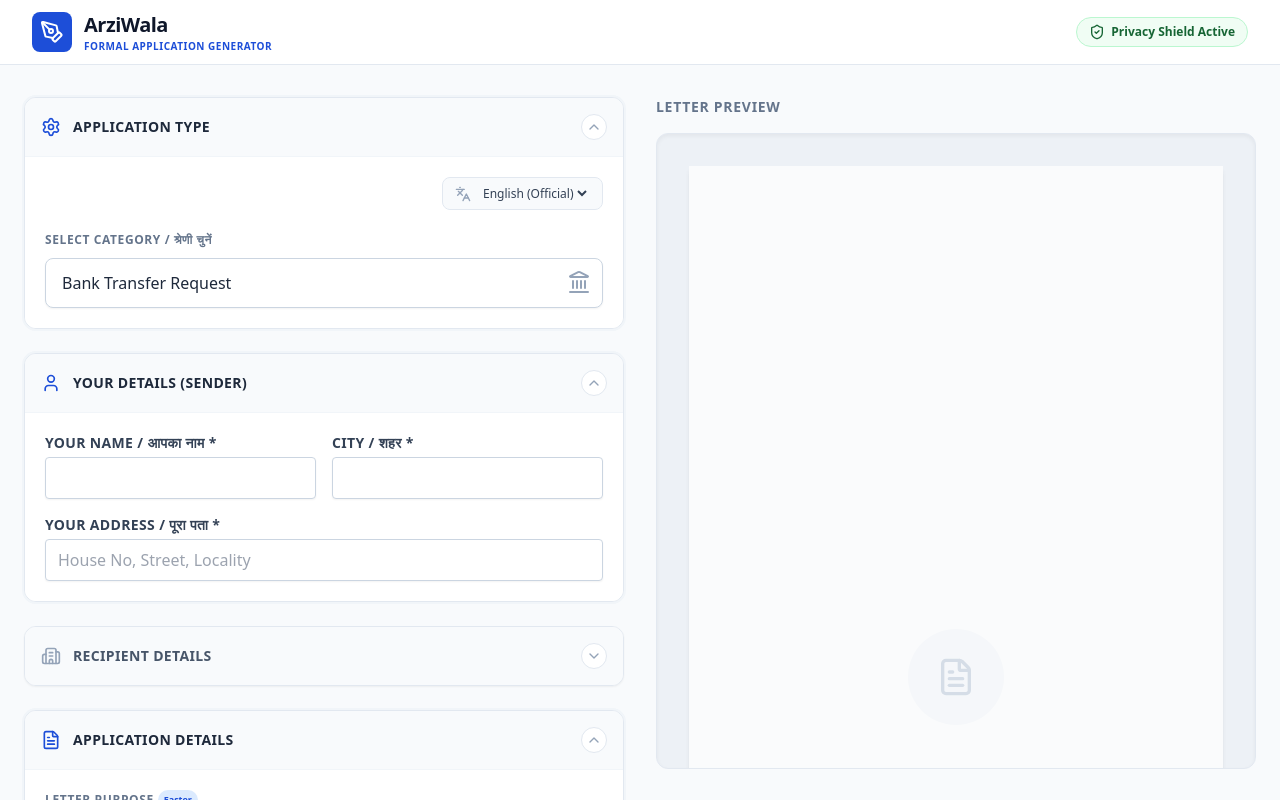
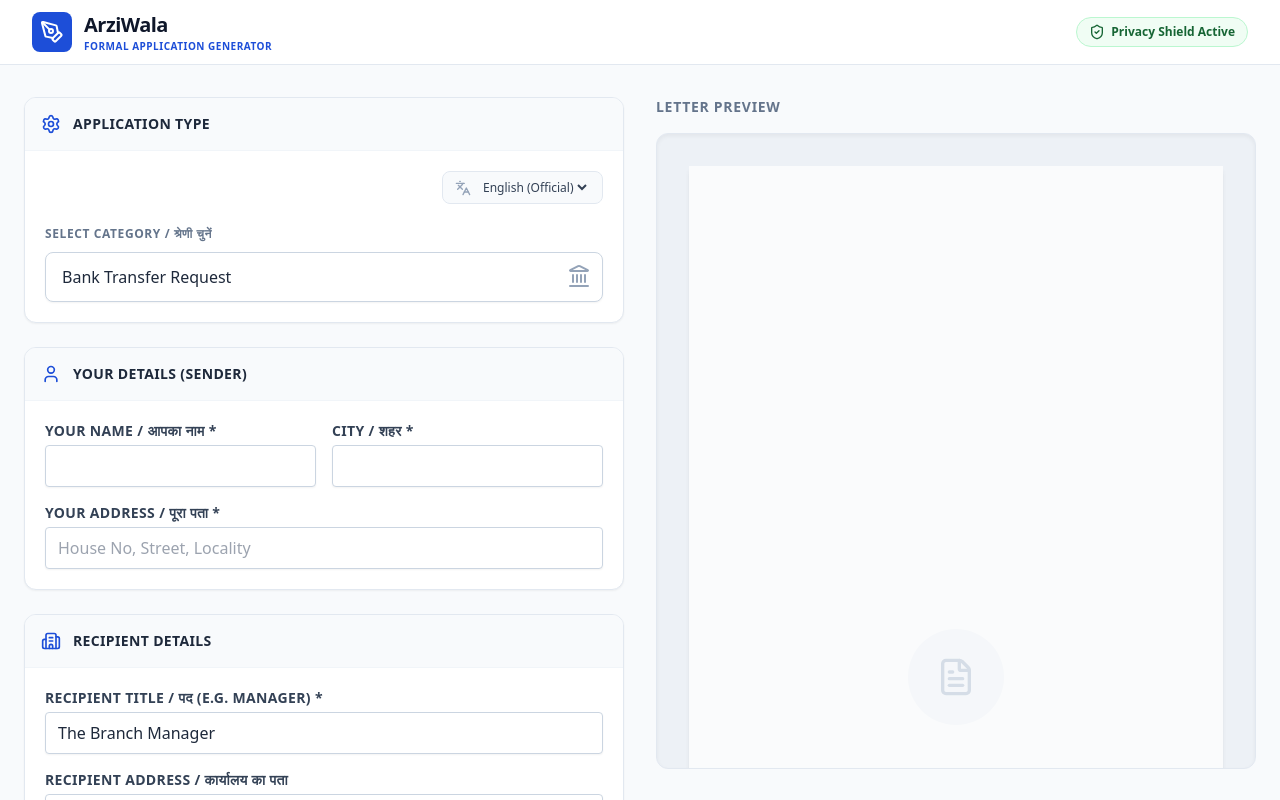
Before and after one commit to AdnanQamar-dev/ArziWala, a React (Vite) app: page / in a window 1280 px wide. Shown: the top 800 px of the page. Built offline with nearby package versions, Linux system fonts and the light colour scheme.

Commit message:
refactor: Replace Accordion with FormSection component
Replaces the Accordion component with a simpler, custom FormSection component to improve code clarity and maintainability. This change consolidates section management logic and aligns with the application's evolving UI needs.

```diff
--- a/App.tsx
+++ b/App.tsx
@@ -27,7 +27,6 @@ import {
 import { ApplicationType, FormData, INITIAL_FORM_DATA, Language } from './types';
 import { generateLetterText } from './services/pollinations';
 import { Input, TextArea } from './components/Input';
-import { Accordion } from './components/Accordion';
 
 // --- HYBRID TEMPLATE SYSTEM ---
 
@@ -237,6 +236,21 @@ Yours faithfully,
   }
 };
 
+// Simple Section Component (Replaces Accordion)
+const FormSection: React.FC<{ title: string; icon: React.ReactNode; children: React.ReactNode }> = ({ title, icon, children }) => (
+  <div className="border border-slate-200 rounded-xl bg-white overflow-hidden shadow-sm">
+    <div className="flex items-center space-x-3 p-4 bg-slate-50 border-b border-slate-100">
+      <div className="text-blue-700">{icon}</div>
+      <span className="font-bold text-sm uppercase tracking-wide text-slate-800">
+        {title}
+      </span>
+    </div>
+    <div className="p-5">
+      {children}
+    </div>
+  </div>
+);
+
 
 const App: React.FC = () => {
   const [appType, setAppType] = useState<ApplicationType>(ApplicationType.BANK_TRANSFER);
@@ -252,18 +266,6 @@ const App: React.FC = () => {
   // Template State
   // Default to first template if available, else 'custom'
   const [templateKey, setTemplateKey] = useState<string>('custom');
-
-  // Accordion State
-  const [openSections, setOpenSections] = useState<Record<string, boolean>>({
-    type: true,
-    sender: true,
-    recipient: false,
-    details: true
-  });
-
-  const toggleSection = (section: string) => {
-    setOpenSections(prev => ({ ...prev, [section]: !prev[section] }));
-  };
 
   // Helper to get available templates
   const getAvailableTemplates = () => {
@@ -464,14 +466,12 @@ const App: React.FC = () => {
         <div className="max-w-7xl mx-auto grid grid-cols-1 lg:grid-cols-2 gap-8 relative">
 
           {/* LEFT: FORM SECTION */}
-          <div className="space-y-6 no-print">
+          <div className="space-y-6 no-print pb-20 lg:pb-0">
 
             {/* 1. Application Type & Language */}
-            <Accordion
+            <FormSection
                 title="Application Type"
                 icon={<Settings className="w-5 h-5" />}
-                isOpen={openSections.type}
-                onToggle={() => toggleSection('type')}
             >
                 <div className="space-y-4">
                     <div className="flex justify-end mb-2">
@@ -508,14 +508,12 @@ const App: React.FC = () => {
                         </div>
                     </div>
                 </div>
-            </Accordion>
+            </FormSection>
 
             {/* 2. Sender Details */}
-            <Accordion
+            <FormSection
                 title="Your Details (Sender)"
                 icon={<User className="w-5 h-5" />}
-                isOpen={openSections.sender}
-                onToggle={() => toggleSection('sender')}
             >
                 <div className="space-y-4">
                      <div className="grid grid-cols-1 md:grid-cols-2 gap-4">
@@ -542,14 +540,12 @@ const App: React.FC = () => {
                         placeholder="House No, Street, Locality"
                     />
                 </div>
-            </Accordion>
+            </FormSection>
 
             {/* 3. Recipient Details */}
-            <Accordion
+            <FormSection
                 title="Recipient Details"
                 icon={<Building2 className="w-5 h-5" />}
-                isOpen={openSections.recipient}
-                onToggle={() => toggleSection('recipient')}
             >
                  <div className="grid grid-cols-1 gap-4">
                     <Input
@@ -566,14 +562,12 @@ const App: React.FC = () => {
                     onChange={handleInputChange}
                     />
                 </div>
-            </Accordion>
+            </FormSection>
 
             {/* 4. Application Specifics */}
-            <Accordion
+            <FormSection
                 title="Application Details"
                 icon={<FileText className="w-5 h-5" />}
-                isOpen={openSections.details}
-                onToggle={() => toggleSection('details')}
             >
                 <div className="space-y-5">
 
@@ -677,7 +671,7 @@ const App: React.FC = () => {
                     )}
 
                 </div>
-            </Accordion>
+            </FormSection>
 
             {/* Validation Errors & Submit */}
             <div className="space-y-4 pt-2">
```
